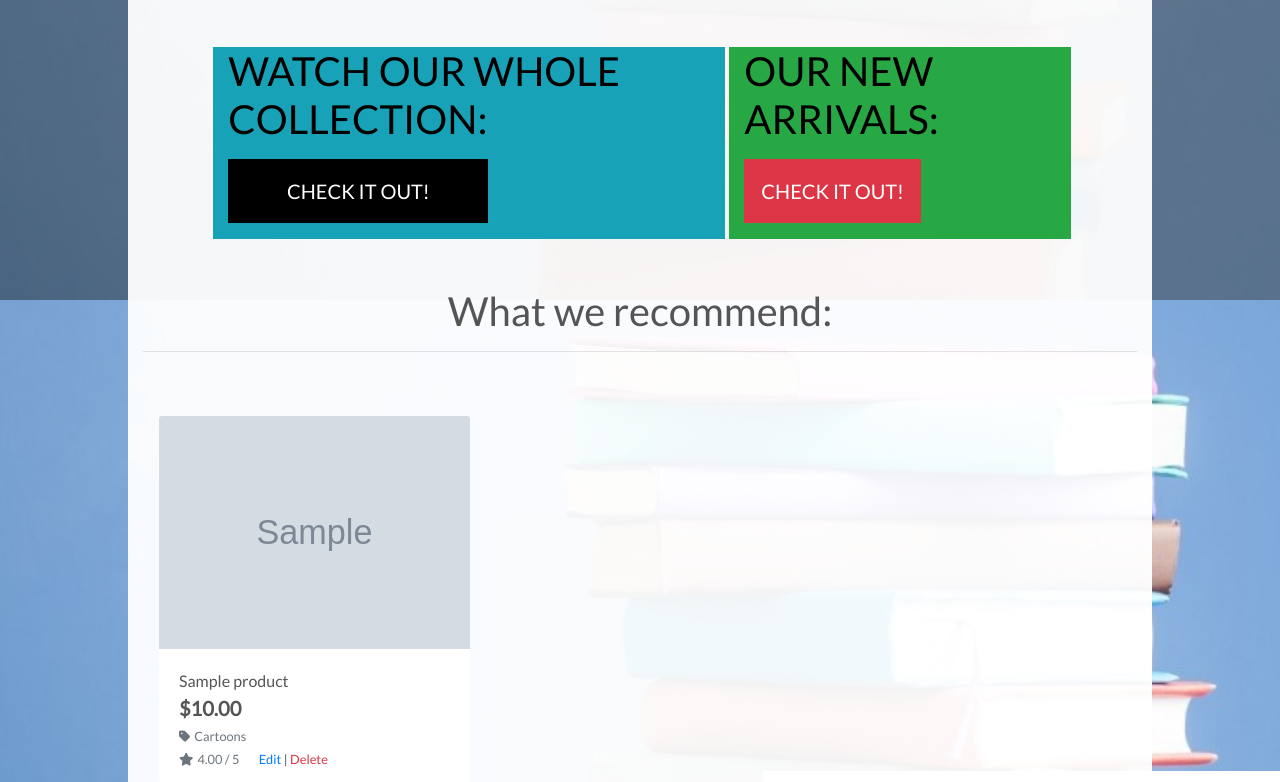
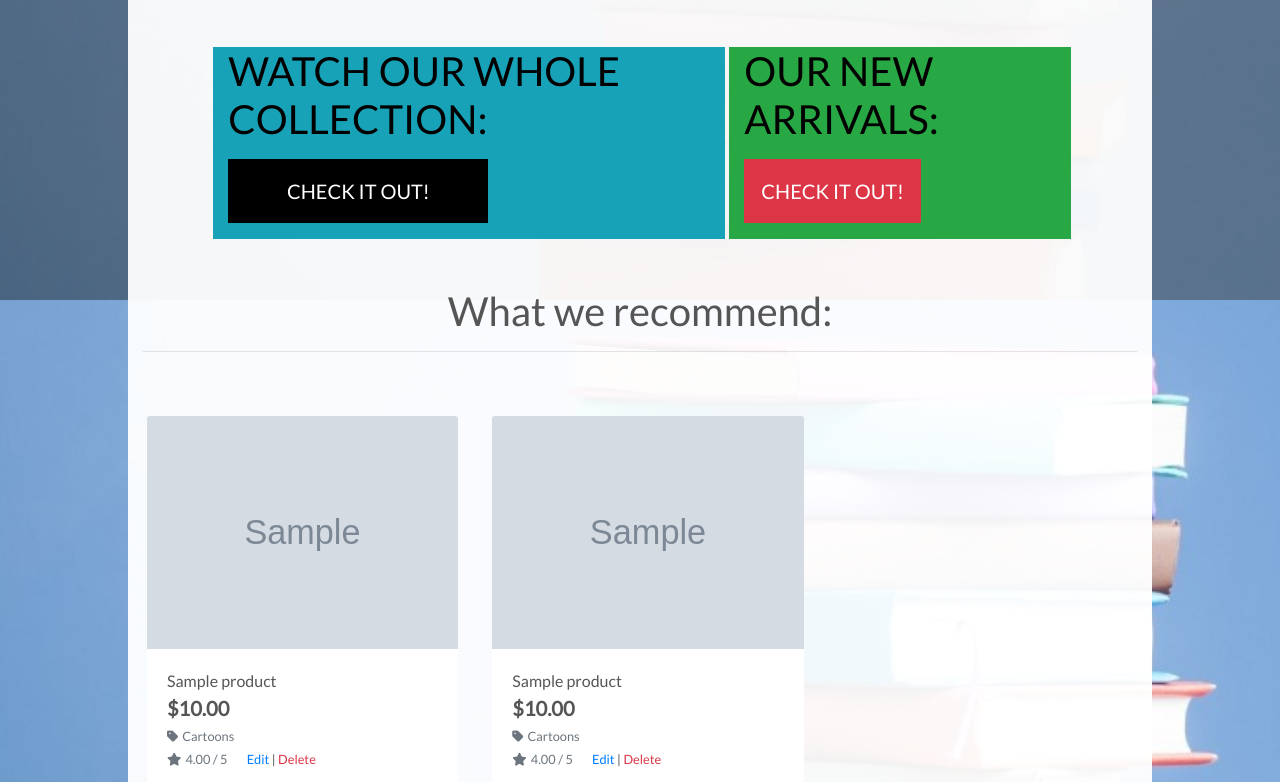
Before and after one commit to Code-Institute-Submissions/waterrot-The-Bookstore_AugResub, a Django app: template home/templates/home/index.html in a window 1280 px wide. Shown: the part 500-1282 px from the top of the page. Run offline with Django 3.2, Linux system fonts and the light colour scheme; the template is opened without the code that fills it: values that come from a table or form of the project are taken from there, others are empty; a user stored in the database is signed in; data comes from the database, SQL or seed files in the repository; tables that the repository leaves empty hold one stand-in row (values such as "Sample post"); grey boxes marked "Sample" are stand-in pictures; parts of the project's set-up code (start-up, migrations or seed data) failed here and were passed over; some libraries are stand-ins or nearby versions.

Commit message:
added second book to homepage

```diff
--- a/home/templates/home/index.html
+++ b/home/templates/home/index.html
@@ -74,7 +74,7 @@
             </div>
         </div>
         <div class="row background-color-home-white pt-5">
-            <div class="col-sm-6 col-md-6 col-lg-4 ml-3">
+            <div class="col-sm-6 col-md-6 col-lg-4 ml-1">
                 <div class="card h-100 border-0">
                     {% if new_release_1.image %}
                     <a href="{% url 'product_detail' new_release_1.id %}">
@@ -115,12 +115,47 @@
                     </div>
                 </div>
             </div>
-        </div>
-    </div>
-
-    <div class="container">
-        <div class="row">
-
+            <div class="col-sm-6 col-md-6 col-lg-4 ml-1">
+                <div class="card h-100 border-0">
+                    {% if new_release_2.image %}
+                    <a href="{% url 'product_detail' new_release_2.id %}">
+                        <img class="card-img-top img-fluid" src="{{ new_release_2.image.url }}" alt="{{ new_release_2.name }}">
+                    </a>
+                    {% else %}
+                    <a href="{% url 'product_detail' new_release_2.id %}">
+                        <img class="card-img-top img-fluid" src="{{ MEDIA_URL }}noimage.png" alt="{{ new_release_2.name }}">
+                    </a>
+                    {% endif %}
+                    <div class="card-body pb-0">
+                        <p class="mb-0">{{ new_release_2.name }}</p>
+                    </div>
+                    <div class="card-footer bg-white pt-0 border-0 text-left">
+                        <div class="row">
+                            <div class="col">
+                                <p class="lead mb-0 text-left font-weight-bold">${{ new_release_2.price }}</p>
+                                {% if new_release_2.category %}
+                                <p class="small mt-1 mb-0">
+                                    <a class="text-muted" href="{% url 'products' %}?category={{ new_release_1.category.name }}">
+                                        <i class="fas fa-tag mr-1"></i>{{ new_release_2.category.friendly_name }}
+                                    </a>
+                                </p>
+                                {% endif %}
+                                {% if new_release_2.rating %}
+                                    <small class="text-muted"><i class="fas fa-star mr-1"></i>{{ new_release_2.rating }} / 5</small>
+                                {% else %}
+                                    <small class="text-muted">No Rating</small>
+                                {% endif %}
+                                {% if request.user.is_superuser %}
+                                    <small class="ml-3">
+                                        <a href="{% url 'edit_product' new_release_2.id %}">Edit</a> |
+                                        <a class="text-danger" href="{% url 'delete_product' new_release_2.id %}">Delete</a>
+                                    </small>
+                                {% endif %}
+                            </div>
+                        </div>
+                    </div>
+                </div>
+            </div>
         </div>
     </div>
 {% endblock %}
```
